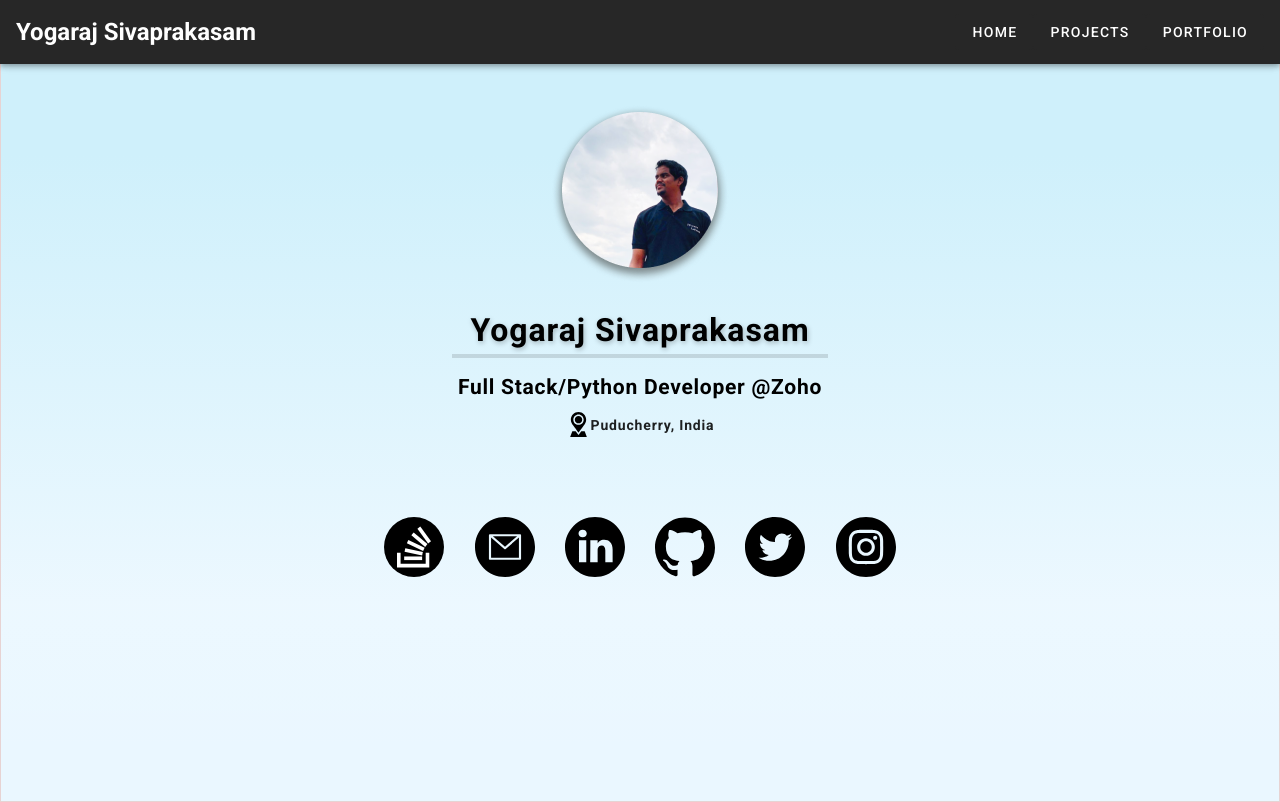
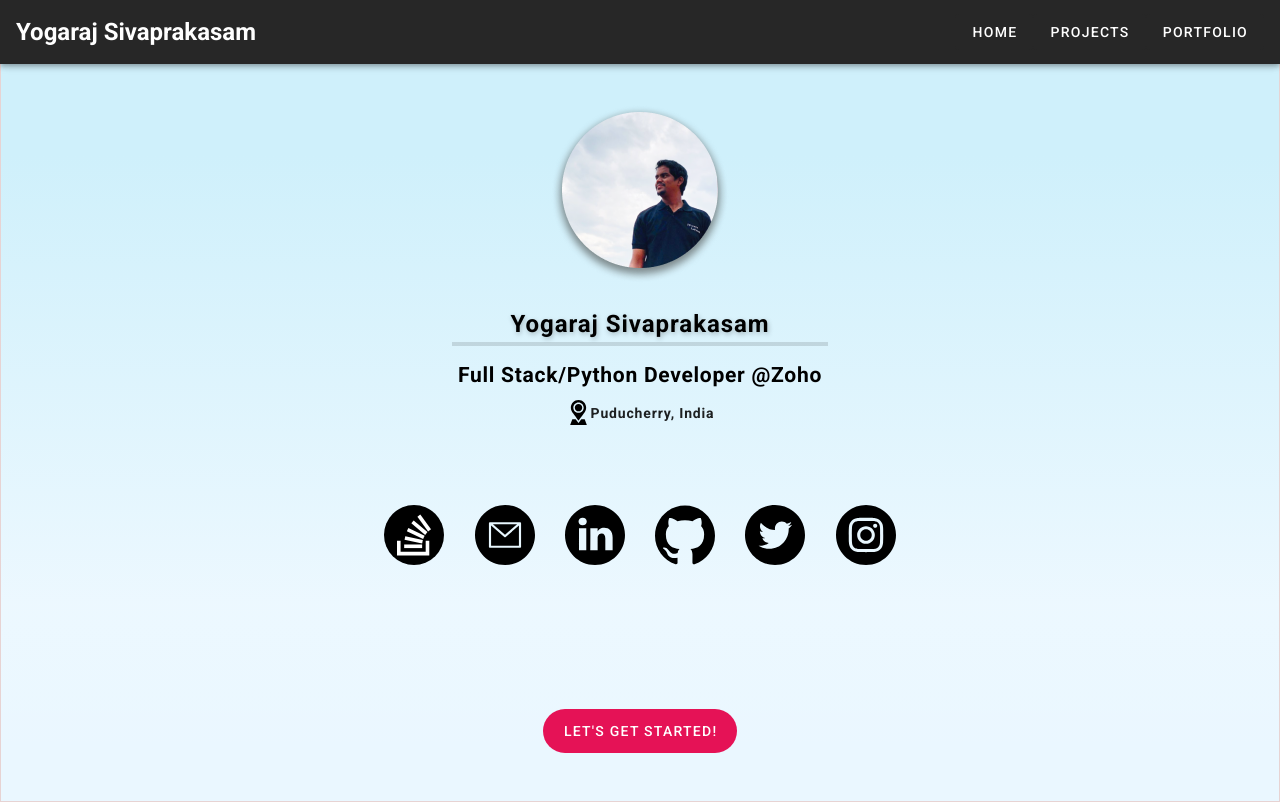
Before and after one commit to syogaraj/personal-portfolio, a Vue app: page /#/ in a window 1280 px wide. Built offline with nearby package versions, Linux system fonts and the light colour scheme.

Commit message:
added getting started button

```diff
--- a/src/components/GeneralInfo.vue
+++ b/src/components/GeneralInfo.vue
@@ -1,5 +1,6 @@
 <template>
 	<v-container>
+		<section>
 			<div id="my_avatar">
 				<img src="../assets/images/self/me.png" alt="Yogaraj.S" />
 			</div>
@@ -18,12 +19,23 @@
 				<div v-for="item in social_links" :key="item.id">
 					<v-tooltip bottom>
 						<template v-slot:activator="{ on, attrs }">
-						<v-img :src="item.src" @click="openLink(item)" width="60" height="60" v-on="on" v-bind="attrs"/>
+							<v-img
+								:src="item.src"
+								@click="openLink(item)"
+								width="60"
+								height="60"
+								v-on="on"
+								v-bind="attrs"
+							/>
 						</template>
 						<span>{{ item.tooltip }}</span>
 					</v-tooltip>
 				</div>
 			</div>
+			<div id="get_started">
+				<v-btn depressed rounded large>Let's get started!</v-btn>
+			</div>
+		</section>
 	</v-container>
 </template>
 
@@ -155,4 +167,14 @@ hr {
 	margin: 0 auto;
 	padding-top: 5em;
 }
+
+#get_started {
+	text-align: center;
+	padding-top: 9em;
+
+	button {
+		color: white;
+		background-color: #e51256;
+	}
+}
 </style>
```
Lines whose indentation alone changed are shown as unchanged.
